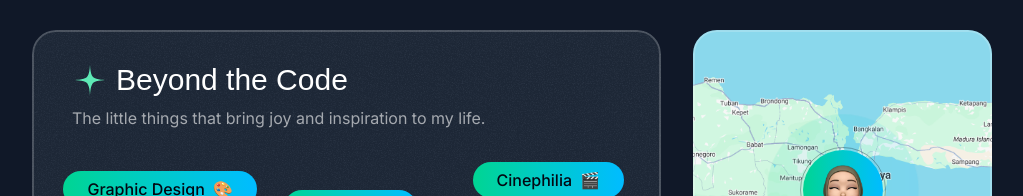
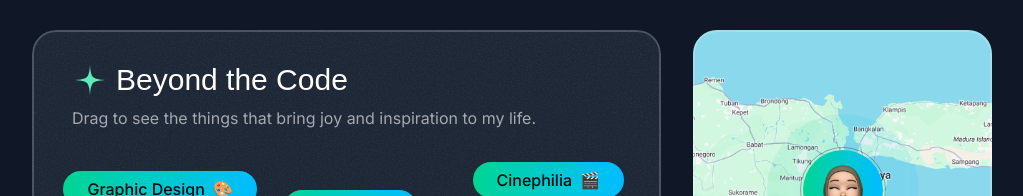
Before and after one commit to alyadyh/alyadyh.github.io, a Next.js app: page / in a window 1280 px wide. Shown: the part 1590-1786 px from the top of the page, without its empty margins (128-1151 px from the left). Built offline with nearby package versions, Linux system fonts and the light colour scheme; a web font is replaced by a local one.

Commit message:
fix: adding metadata logo

```diff
--- a/src/app/layout.tsx
+++ b/src/app/layout.tsx
@@ -17,6 +17,11 @@ const calistoga = Calistoga({
 export const metadata: Metadata = {
   title: "Alya Dhiya's Portfolio",
   description: "Personal Portfolio",
+  icons: {
+    icon: "/favicon.png",
+    shortcut: "/favicon.png",
+    apple: "/favicon.png",
+  },
 };
 
 export default function RootLayout({
--- a/src/sections/About.tsx
+++ b/src/sections/About.tsx
@@ -56,7 +56,7 @@ export const AboutSection = () => {
             <Card className="h-[320px] p-0 flex flex-col md:col-span-3 lg:col-span-2">
               <CardHeader
                 title="Beyond the Code"
-                desc="The little things that bring joy and inspiration to my life."
+                desc="Drag to see the things that bring joy and inspiration to my life."
                 className="px-6 pt-6"
               />
               <div className="relative flex-1" ref={constraintRef}>
```
Also changed, not shown: public/favicon.png (added).
